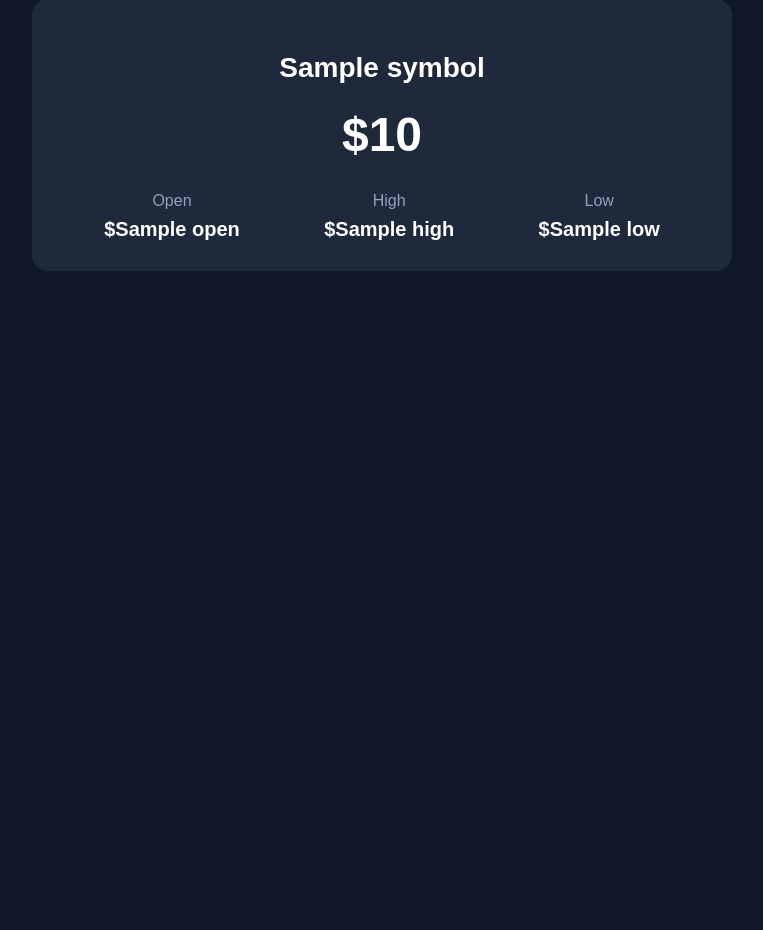
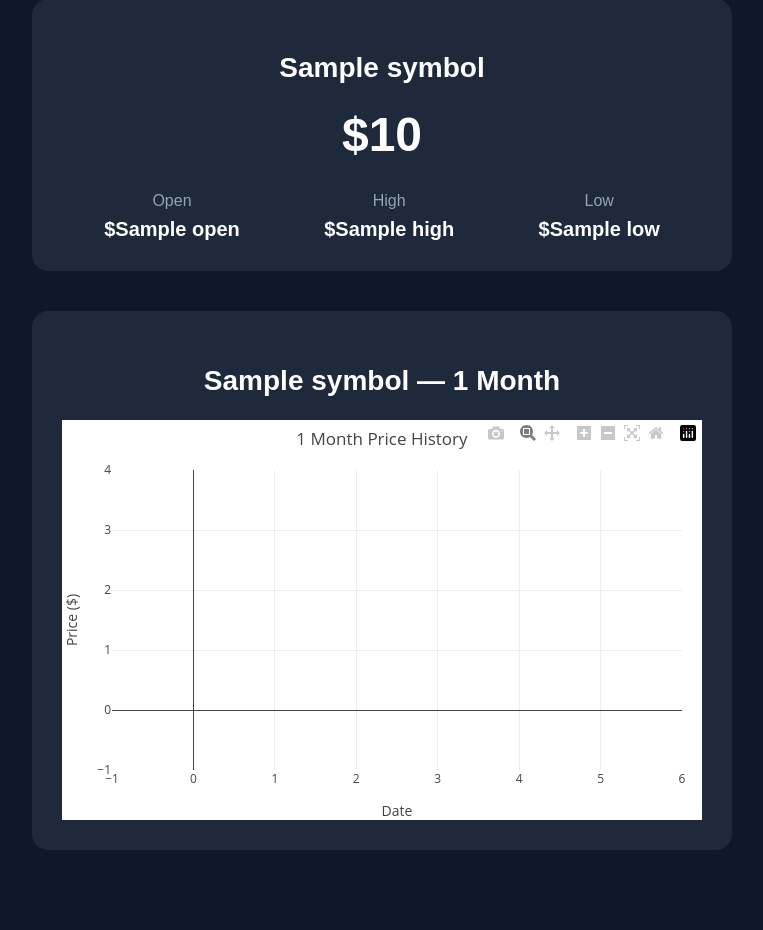
Before and after one commit to jborrego28/Stockassistant3B, a Flask app: template templates/index.html in a window 1280 px wide. Shown: the part 284-1214 px from the top of the page, without its empty margins (258-1021 px from the left). Before the commit the page ends 555 px from the top, so only its background shows below. Run offline with Flask 3, Linux system fonts and the light colour scheme; the template is opened without the code that fills it: most values are stand-ins (such as "Sample title", 1, 10 or a date in 2020); some libraries are stand-ins or nearby versions.

Commit message:
Add stock chart

```diff
--- a/requirements.txt
+++ b/requirements.txt
@@ -3,3 +3,4 @@
 python-dotenv
 requests
 yfinance
+plotly
--- a/templates/index.html
+++ b/templates/index.html
@@ -1,19 +1,14 @@
-<!DOCTYPE html>
-<html lang="en">
-<head>
-    <meta charset="UTF-8">
-    <meta name="viewport" content="width=device-width, initial-scale=1.0">
-
+<!DOCTYPE html> <html lang="en"> <head> <meta charset="UTF-8"> <meta name="viewport" content="width=device-width, initial-scale=1.0">
 <title>Stock Assistant</title>
 
 <link
     rel="stylesheet"
     href="{{ url_for('static', filename='style.css') }}"
 >
-</head>
 
-<body>
+<script src="https://cdn.plot.ly/plotly-3.0.1.min.js"></script>
 
+</head> <body>
 <main class="container">
 
     <h1>Stock Assistant</h1>
@@ -67,6 +62,75 @@
 
     </section>
 
+    <section class="card">
+
+        <h2>{{ stock.symbol }} — 1 Month</h2>
+
+        <div
+            id="stock-chart"
+            style="width: 100%; height: 400px;"
+        ></div>
+
+    </section>
+
+    <div
+        id="chart-data"
+        data-chart='{{ stock.chart | tojson }}'
+        hidden
+    ></div>
+
+    <script>
+        const chartElement = document.getElementById("chart-data");
+
+        const chartData = JSON.parse(
+            chartElement.dataset.chart
+        );
+
+        const dates = chartData.map(function(point) {
+            return point.date;
+        });
+
+        const prices = chartData.map(function(point) {
+            return point.price;
+        });
+
+        const trace = {
+            x: dates,
+            y: prices,
+            type: "scatter",
+            mode: "lines",
+            line: {
+                color: "#2563eb",
+                width: 3
+            }
+        };
+
+        const layout = {
+            title: "1 Month Price History",
+            margin: {
+                l: 50,
+                r: 20,
+                t: 50,
+                b: 50
+            },
+            xaxis: {
+                title: "Date"
+            },
+            yaxis: {
+                title: "Price ($)"
+            }
+        };
+
+        Plotly.newPlot(
+            "stock-chart",
+            [trace],
+            layout,
+            {
+                responsive: true
+            }
+        );
+    </script>
+
     {% else %}
 
     <p class="error">
@@ -77,5 +141,4 @@
 
 </main>
 
-</body>
-</html>
+</body> </html>
```
Also changed, not shown: app/stock_data.py (+9 -0 lines). Lines whose indentation alone changed are shown as unchanged.
